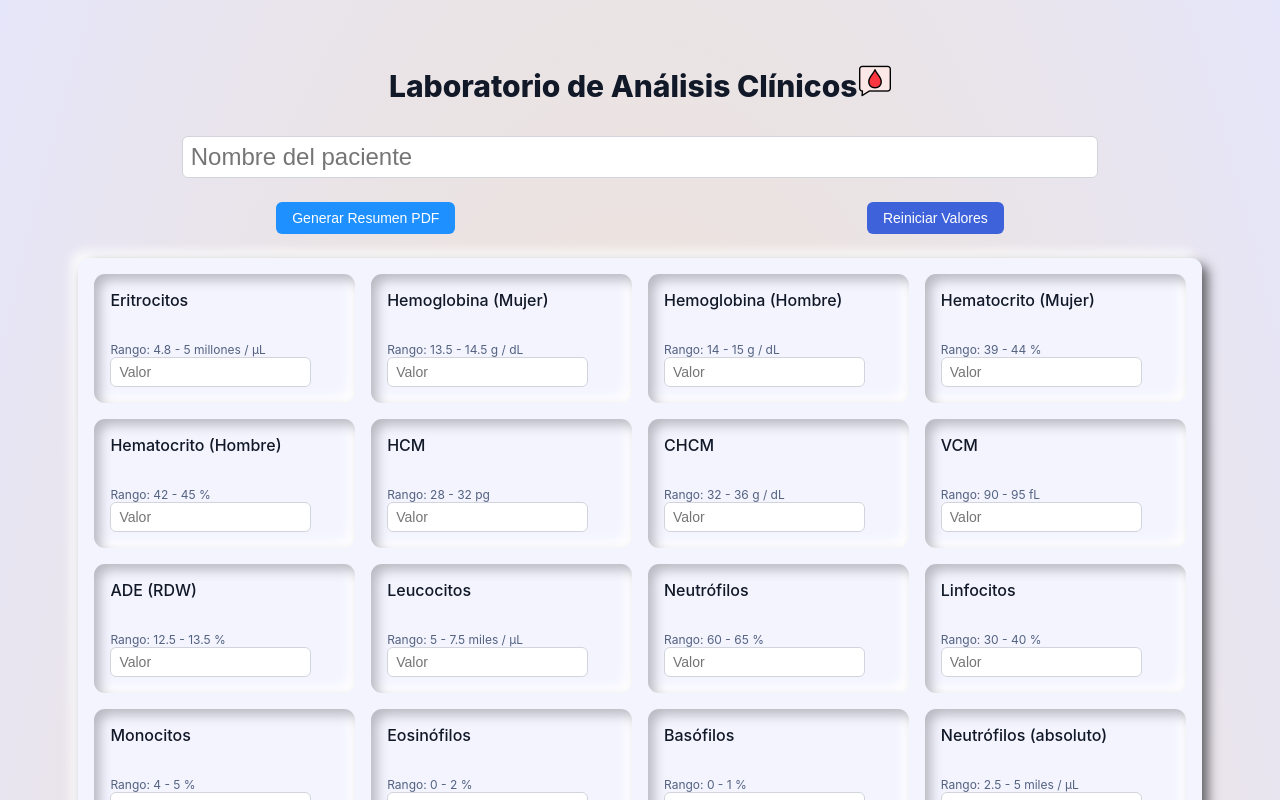
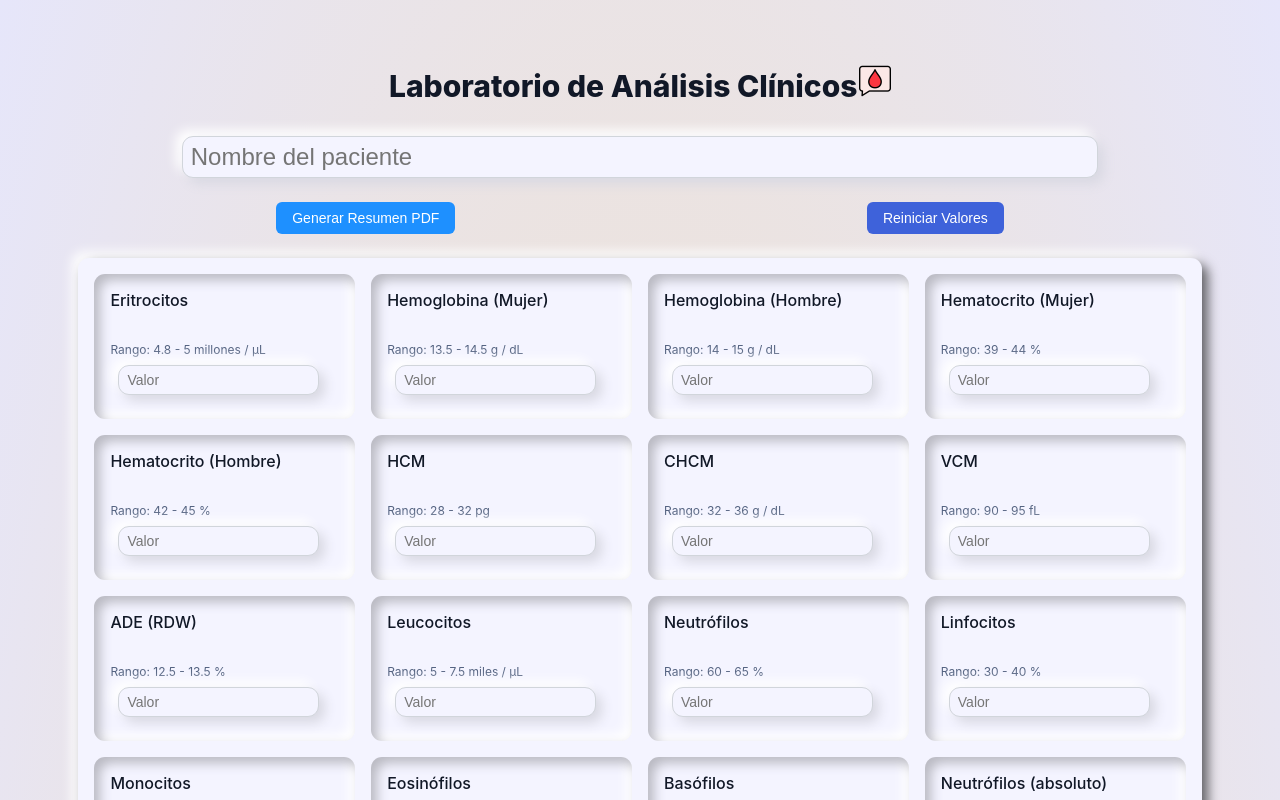
Before and after one commit to Diegoaph/check-labs, a React (Vite) app: page / in a window 1280 px wide. Shown: the top 800 px of the page. Built offline with nearby package versions, Linux system fonts and the light colour scheme.

Commit message:
neumorphism in inputs

```diff
--- a/src/styles/LabResultsChecker.module.css
+++ b/src/styles/LabResultsChecker.module.css
@@ -82,8 +82,12 @@ box-shadow: inset 6px 6px 12px #b9b9c2,
   width: 80%;
   padding: 0.375rem 0.5rem;
   border: 1px solid #d1d5db;
-  border-radius: 0.375rem;
+  margin: 0.5rem;
   font-size: 0.875rem;
+  border-radius: 11px;
+background: #f4f4ff;
+box-shadow:  6px 6px 12px #d9d9e3,
+             -6px -6px 12px #ffffff;
 }
 .nameInput {
   margin: 0 auto;
```
